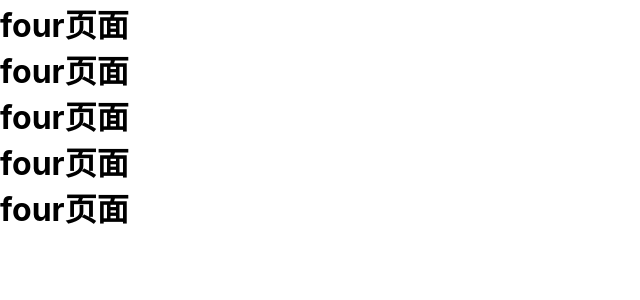
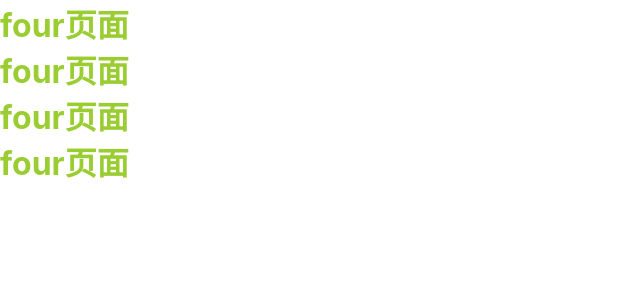
Before and after one commit to zw9love/nuxt-vue, a Nuxt app: page /four in a window 1280 px wide. Shown: the top 300 px of the page, without its empty margins (0-640 px from the left). Built offline with nearby package versions, Linux system fonts and the light colour scheme.

Commit message:
test image build and add less

```diff
--- a/nuxt.config.js
+++ b/nuxt.config.js
@@ -42,7 +42,7 @@ module.exports = {
   },
   // 样式
   css: [
-    {src: '~assets/main.css'}
+    {src: '~assets/css/main.css'}
   ],
   transition: 'page',
   cache: false,
--- a/package.json
+++ b/package.json
@@ -23,6 +23,8 @@
     "eslint-friendly-formatter": "^3.0.0",
     "eslint-loader": "^1.7.1",
     "eslint-plugin-vue": "^4.0.0",
+    "less": "^3.0.4",
+    "less-loader": "^4.1.0",
     "node-sass": "^4.9.0",
     "sass-loader": "^7.0.3",
     "stylus": "^0.54.5",
--- a/pages/four.vue
+++ b/pages/four.vue
@@ -1,6 +1,6 @@
 <template>
   <div>
-    <h1 v-for="(item, index) in mainData" :key="index">four页面</h1>
+    <h1 v-for="(item, index) in mainData" :key="index" class="yellowgreen">four页面</h1>
   </div>
 </template>
 
@@ -9,12 +9,14 @@
     name: "four",
     data(){
       return {
-        mainData: [1, 2, 3, 4, 1]
+        mainData: [1, 2, 3, 4]
       }
     }
   }
 </script>
 
-<style scoped lang="stylus">
-
+<style scoped lang="less">
+  .yellowgreen{
+    color: yellowgreen
+  }
 </style>
--- a/pages/index.vue
+++ b/pages/index.vue
@@ -1,5 +1,8 @@
 <template>
   <section class="container">
+    <div>
+      <!-- <img src="../assets/img/demo.jpg" style="width: 100%" alt=""> -->
+    </div>
     <div>
       <app-logo/>
       <h1 class="title">
@@ -94,6 +97,7 @@
   .container {
     min-height: 100vh;
     display: flex;
+    flex-direction: column;
     justify-content: center;
     align-items: center;
     text-align: center;
--- a/pages/second.vue
+++ b/pages/second.vue
@@ -19,4 +19,5 @@
 <style scoped lang="sass">
   .red
     color: red
+    box-sizing: border-box
 </style>
--- a/pages/third.vue
+++ b/pages/third.vue
@@ -18,4 +18,5 @@
 <style scoped lang="stylus">
   .skyblue
     color skyblue
+    box-sizing border-box
 </style>
```
Also changed, not shown: assets/css/main.css (renamed from assets/main.css), assets/img/demo.jpg (added), 1 other file (tests, documents, lock files or other folders).
